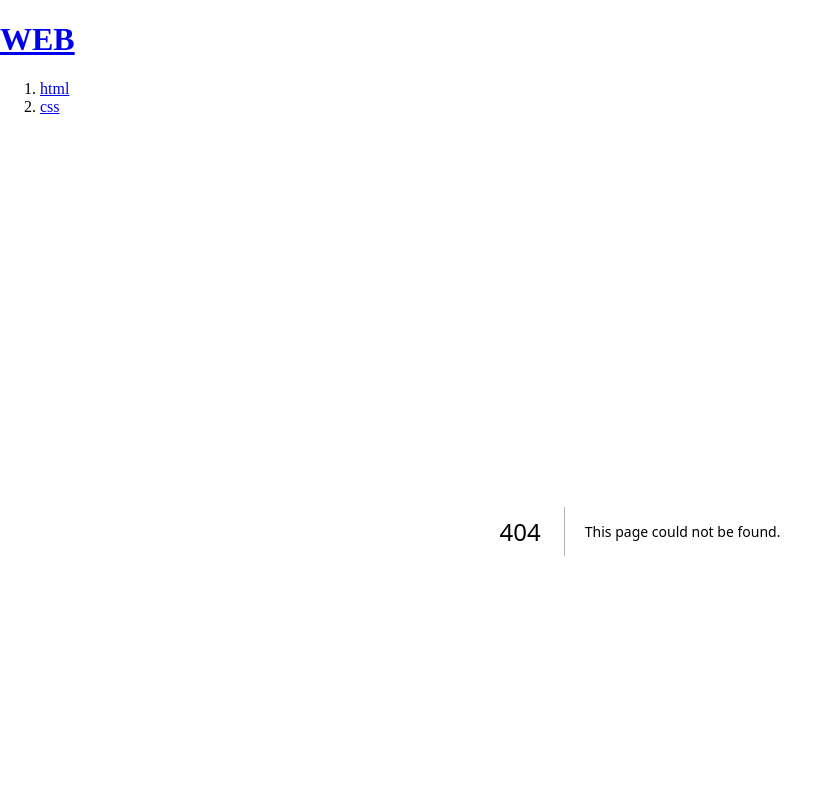
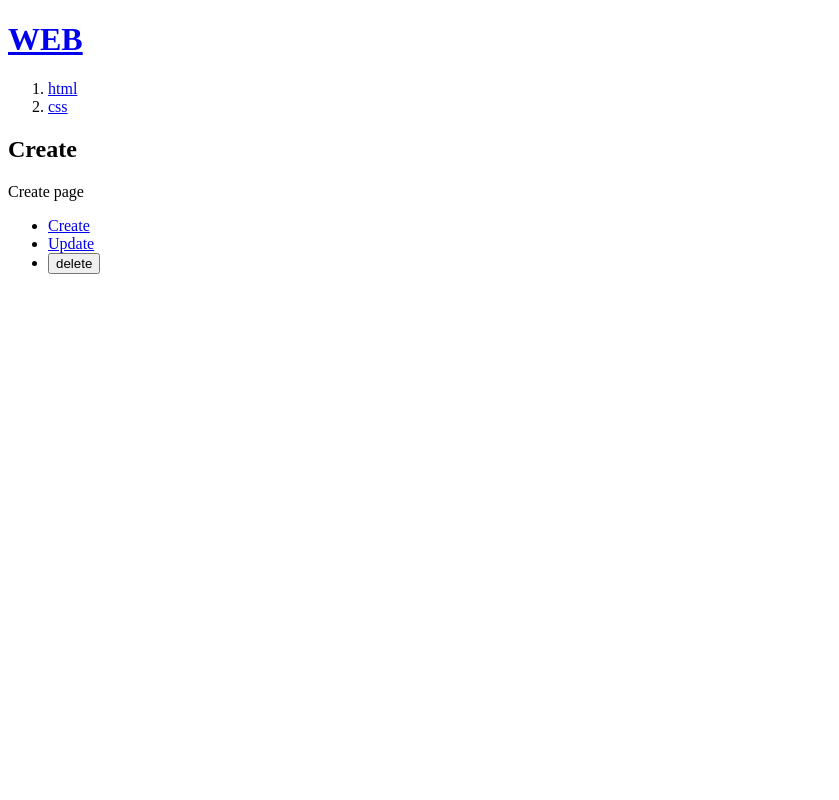
Before and after one commit to EungBug/nextjs-study, a Next.js app: page /create in a window 1280 px wide. Before the commit this address had no page. Shown: the top 800 px of the page, without its empty margins (0-839 px from the left). Built offline with nearby package versions, Linux system fonts and the light colour scheme.

Commit message:
Docs: App Routing 스터디

```diff
--- /dev/null
+++ b/src/app/create/layout.js
@@ -0,0 +1,10 @@
+const Layout = (props) => {
+  return (
+    <form>
+      <h2>Create</h2>
+      {props.children}
+    </form>
+  );
+};
+
+export default Layout;
--- /dev/null
+++ b/src/app/create/page.js
@@ -0,0 +1,5 @@
+const Create = () => {
+  return <div>Create page</div>;
+};
+
+export default Create;
```
Also changed, not shown: src/app/read/[id]/page.js (added, +10 -0 lines).
